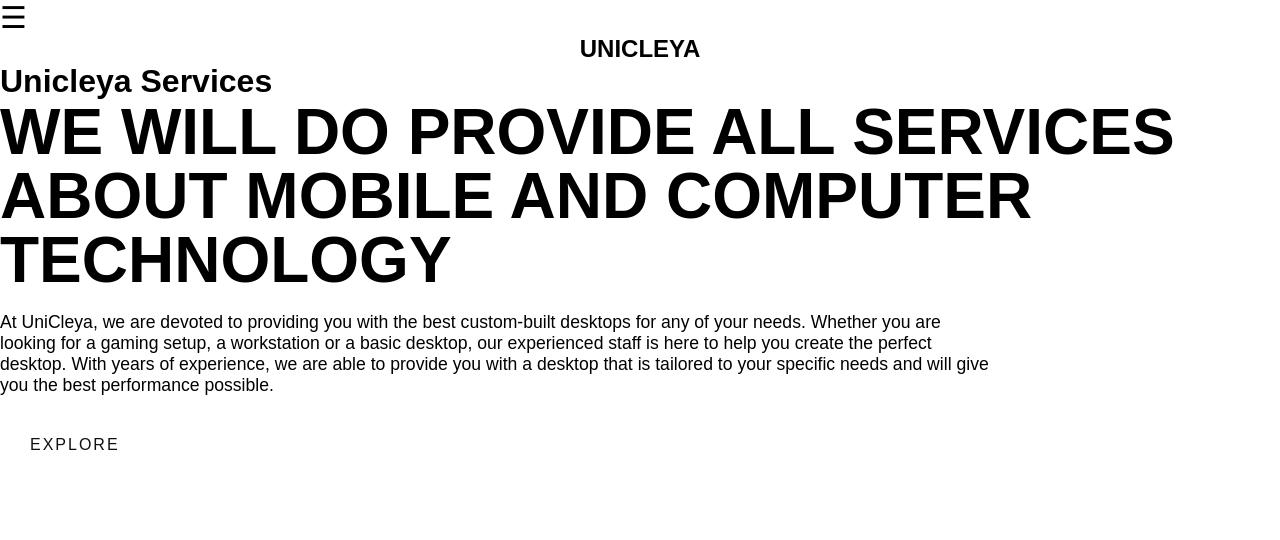
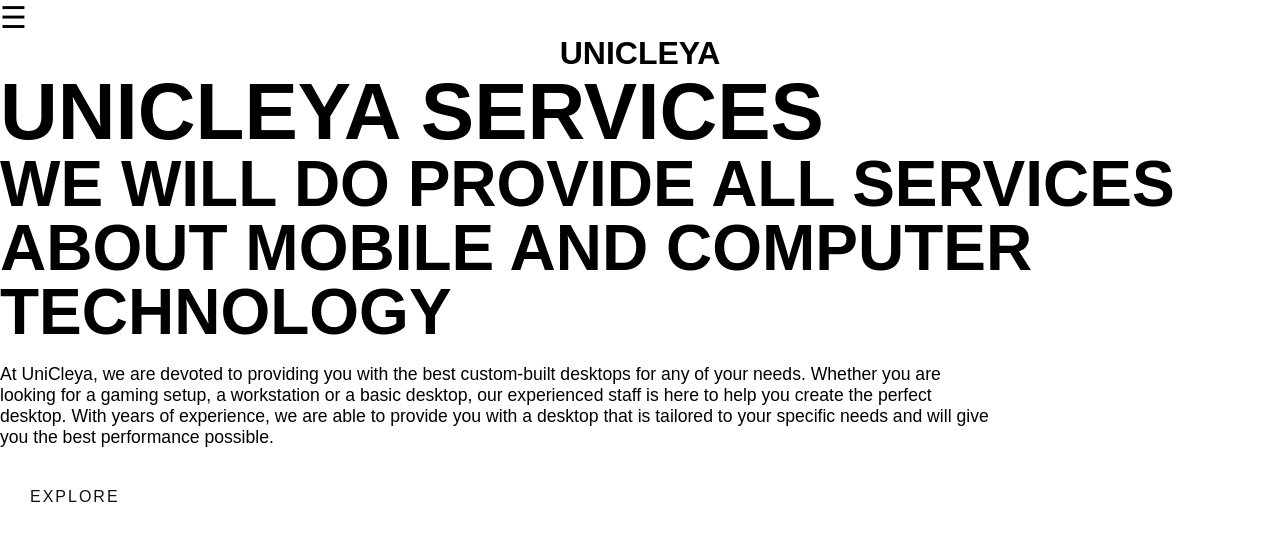
Before and after one commit to Roystar30/unicleya.com, a plain HTML site: page index.html in a window 1280 px wide. Drawn offline with Linux system fonts and the light colour scheme.

Commit message:
Update index.html
my mistake of headline is rectify


Signed-off-by: Roystar30 <92625853+Roystar30@users.noreply.github.com>

```diff
--- a/index.html
+++ b/index.html
@@ -9,12 +9,12 @@
             <header>   <span style="font-size:30px;cursor:
 pointer"onclick="openNav()">☰ </span>
 <div id="mySidenav" class="sidenav"> <a href="javascript:void(0)" class="closebtn" onclick="closeNav()">&times;</a> <a href="#">About</a> <a href="#">more</a> <a href="#">Services</a> <a href="#">help</a> </div>
-                <center><h2 class="logo">UniCleya</h2></center>
+                <center><h1 class="logo">UniCleya</h1></center>
 
             </header>
             <div class="text">
 
-                <h1>Unicleya Services</h1>
+                <h2>Unicleya Services</h2>
                 <h3>We will do provide all services about mobile and computer technology</h3>
                 <p>At UniCleya, we are devoted to providing you with the best custom-built desktops for any of your needs. Whether you are looking for a gaming setup, a workstation or a basic desktop, our experienced staff is here to help you create the perfect desktop. With years of experience, we are able to provide you with a desktop that is tailored to your specific needs and will give you the best performance possible.</p>
                 <a href="explore.html">Explore</a>
```
